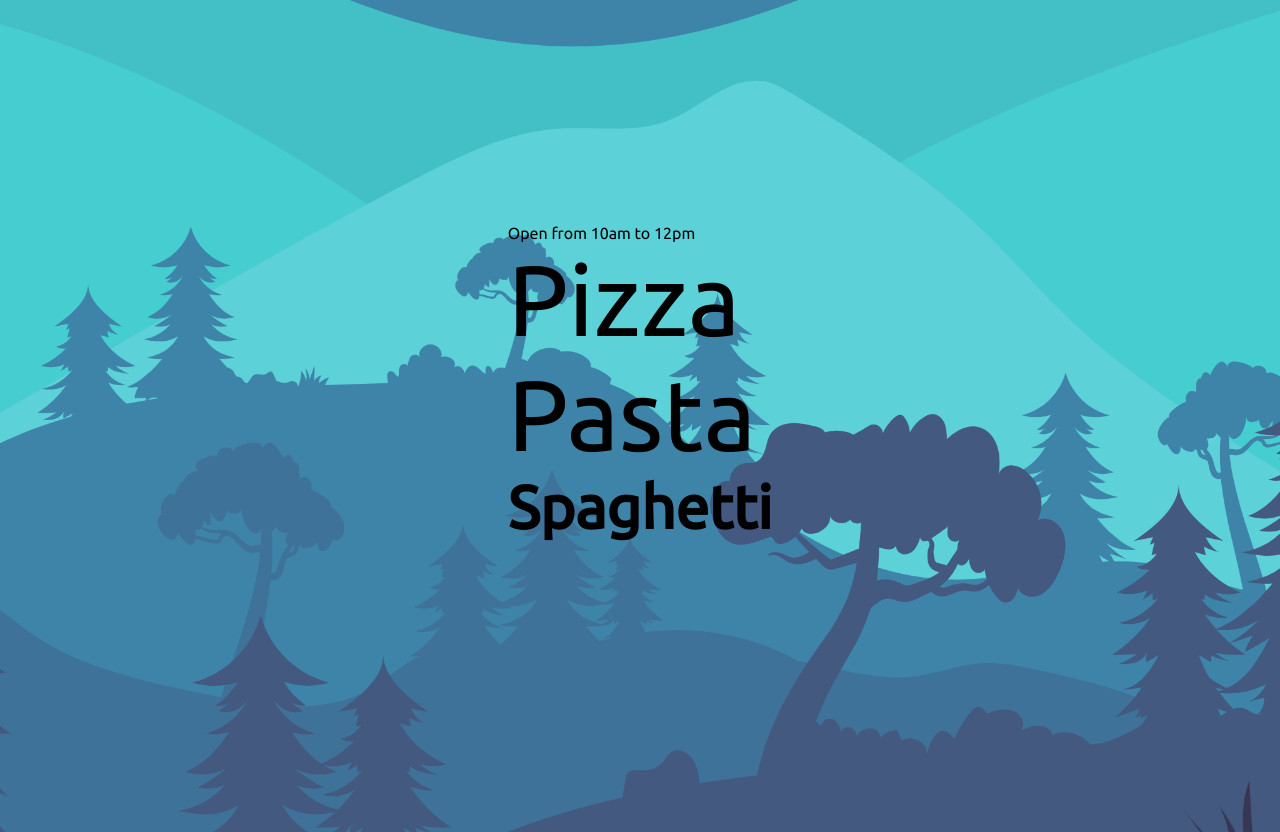
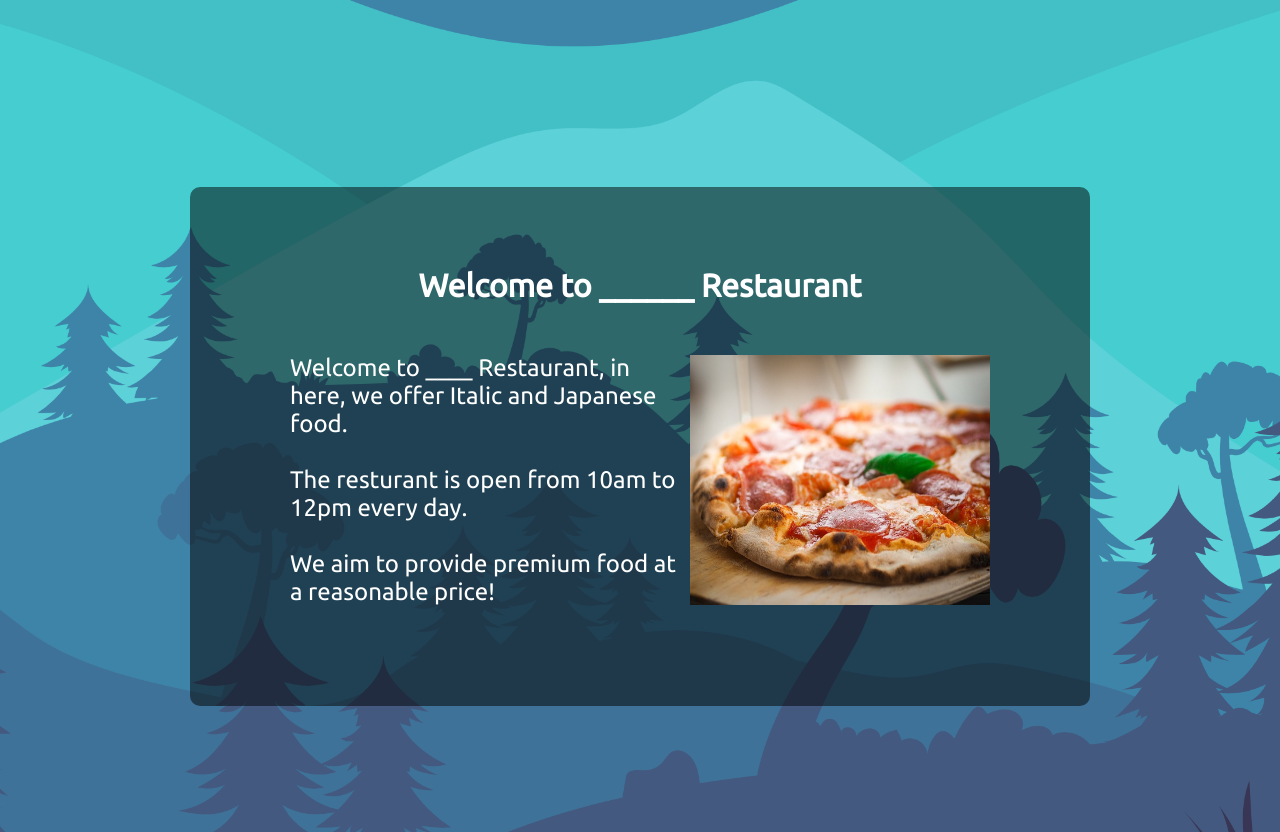
Before and after one commit to AlfredKPK/Network_Security_Restaurant_Website, a PHP site: page /EIE3117/ in a window 1280 px wide. Shown: the part 68-900 px from the top of the page. Run offline with PHP 8.4, Linux system fonts and the light colour scheme.

Commit message:
Home page update

```diff
--- a/css/style.css
+++ b/css/style.css
@@ -79,6 +79,13 @@ body{
 .largescreen .longdesc{
     font-size: 24px;
 }
+
+.largescreen .side-by-side{
+    font-size: 24px;
+    display: flex;
+    align-items: center;
+    justify-content: center;
+}
 .largescreen .pfppage{
     font-size: 24px;
     text-align: center;
@@ -88,6 +95,7 @@ body{
     text-align: center;
     padding: 10px;
 }
+
 
 .input-box input{
     width:100%;
--- a/food-menu.php
+++ b/food-menu.php
@@ -9,7 +9,6 @@ include_once "header.php";
             <meta charset="UTF-8">
             <meta name="viewport" content="width=device-width,initial-scale=1.0">
             <link href="css/style.css" rel="stylesheet">
-            <link href='https://unpkg.com/boxicons@2.1.4/css/boxicons.min.css' rel='stylesheet'>
     </head>
     <body>
           <div class="largescreen">
--- a/index.php
+++ b/index.php
@@ -4,6 +4,7 @@ include_once "header.php";
 
 <!DOCTYPE html>
 <html>
+
 <head>
   <title>Hello!</title>
   <meta charset="UTF-8">
@@ -13,14 +14,18 @@ include_once "header.php";
 </head>
 
 <body>
-        <header class="home" id="home">
-            <div class="time-open">
-              <span class="large">Open from 10am to 12pm</span>
+  <div class="largescreen">
+  <h1 style="text-align:center;margin-top: -10%;padding:50px;">Welcome to ______ Restaurant</h3>
+    <div class="side-by-side">
+        <p>Welcome to ____ Restaurant, in here, we offer Italic and Japanese food. <br><br>
+        The resturant is open from 10am to 12pm every day. <br><br>
+        We aim to provide premium food at a reasonable price!
+        </p>
+        <div class="pictures">
+          <img align="right" src="images/homepicture.png" alt="Pizza" style="width:300px;height:250px" ;>
         </div>
-            <div class="center">
-              <span class="small" style="font-size:100px">Pizza<br>Pasta</span>
-              <span class="medium" style="font-size:60px"><b><br>Spaghetti</b></span>
     </div>
-          </header>
+  </div>
 </body>
+
 </html>
```
Also changed, not shown: images/homepicture.png (added). Lines whose indentation alone changed are shown as unchanged.
